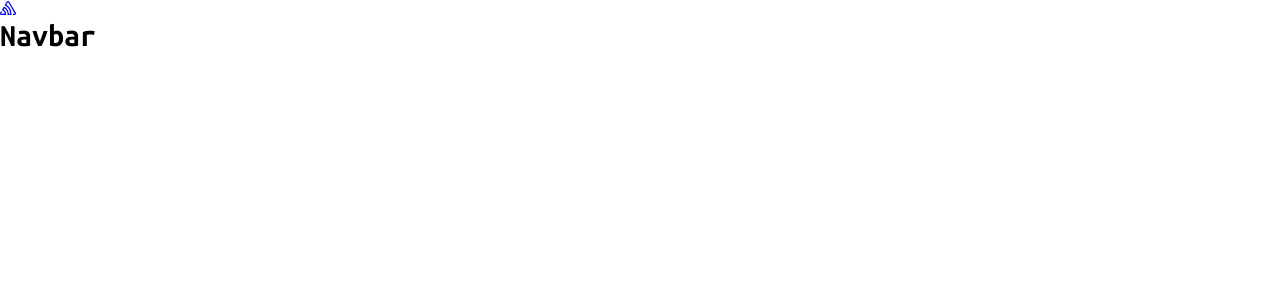
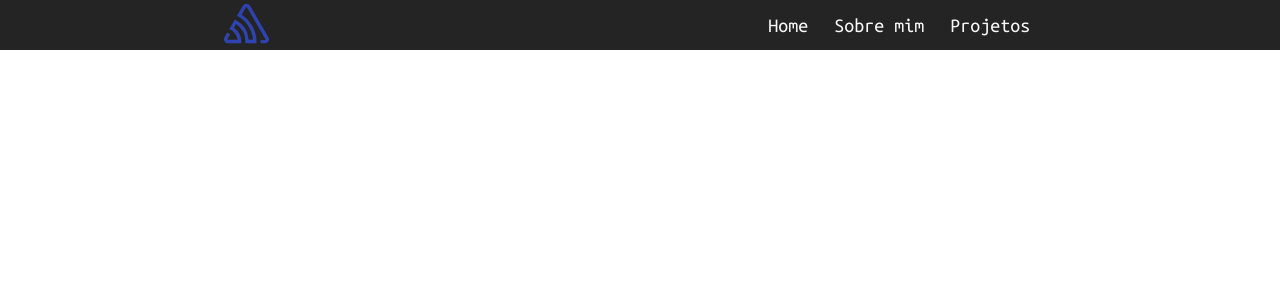
Before and after one commit to FMS0102/cv-online, a React (Create React App) app in the folder frontend/: page / in a window 1280 px wide. Shown: the top 300 px of the page. Built offline with nearby package versions, Linux system fonts and the light colour scheme.

Commit message:
Created routes and Navbar component

```diff
--- a/frontend/package.json
+++ b/frontend/package.json
@@ -13,6 +13,7 @@
     "react": "^18.2.0",
     "react-dom": "^18.2.0",
     "react-icons": "^4.4.0",
+    "react-router-dom": "^6.4.0",
     "react-scripts": "5.0.1",
     "typescript": "^4.4.2",
     "web-vitals": "^2.1.0"
--- a/frontend/src/App.css
+++ b/frontend/src/App.css
@@ -12,6 +12,11 @@
 * {
     margin: 0;
     padding: 0;
+    box-sizing: border-box;
+}
+
+a {
+    text-decoration: none;
 }
 
 body {
--- a/frontend/src/App.tsx
+++ b/frontend/src/App.tsx
@@ -1,9 +1,9 @@
-import Navbar from "./components/Navbar"
 import './App.css'
+import Routes from './Routes'
 
 function App() {
   return (
-    <Navbar />
+    <Routes />
   )
 }
 
--- /dev/null
+++ b/frontend/src/Routes.tsx
@@ -0,0 +1,12 @@
+import { BrowserRouter } from "react-router-dom";
+import Navbar from "./components/Navbar";
+
+function Routes() {
+    return (
+        <BrowserRouter>
+            <Navbar />
+        </BrowserRouter>
+    )
+}
+
+export default Routes
--- a/frontend/src/components/Navbar/index.tsx
+++ b/frontend/src/components/Navbar/index.tsx
@@ -1,5 +1,7 @@
 import { IconContext } from 'react-icons'
 import { SiSentry } from 'react-icons/si'
+import { Link } from 'react-router-dom'
+import './styles.css'
 
 
 function Navbar() {
@@ -8,15 +10,17 @@ function Navbar() {
         <>
             <nav className="container">
                 <div className="logo-div">
-                    <IconContext.Provider value={{ className: 'logo-icon' }}>
+                    <IconContext.Provider value={{ className: 'logo-icon', size: '45px', color: '#2E43AF' }}>
                         <a href="/"><SiSentry /></a>
                     </IconContext.Provider>
                 </div>
+
+                <div className='nav-content'>
+                    <Link to="/bem-vindo">Home</Link>
+                    <Link to="/sobre-mim">Sobre mim</Link>
+                    <Link to="/projetos">Projetos</Link>
+                </div>
             </nav>
-
-            <div>
-                <h1>Navbar</h1>
-            </div>
         </>
     )
 }
--- /dev/null
+++ b/frontend/src/components/Navbar/styles.css
@@ -0,0 +1,41 @@
+a {
+    padding: 13px;
+    font-size: 20px;
+    color: var(--primary-color);
+}
+
+a:hover {
+    color: var(--primary-hover-color)
+}
+
+nav {
+    position: fixed;
+    width: 100%;
+    right: 0;
+}
+
+.container {
+    display: flex;
+    justify-content: space-around;
+    background-color: var(--dark-color);
+    height: 50px;
+}
+
+.logo-div {
+    margin-top: -12px;
+    margin-left: -7vw;
+    display: flex;
+    justify-content: initial;
+}
+
+.nav-content {
+    display: flex;
+    align-items: center;
+}
+
+
+@media(max-width: 1540px) {
+    .logo-div {
+        padding-left: 5%;
+    }
+}
```
Also changed, not shown: 1 other file (tests, documents, lock files or other folders).
